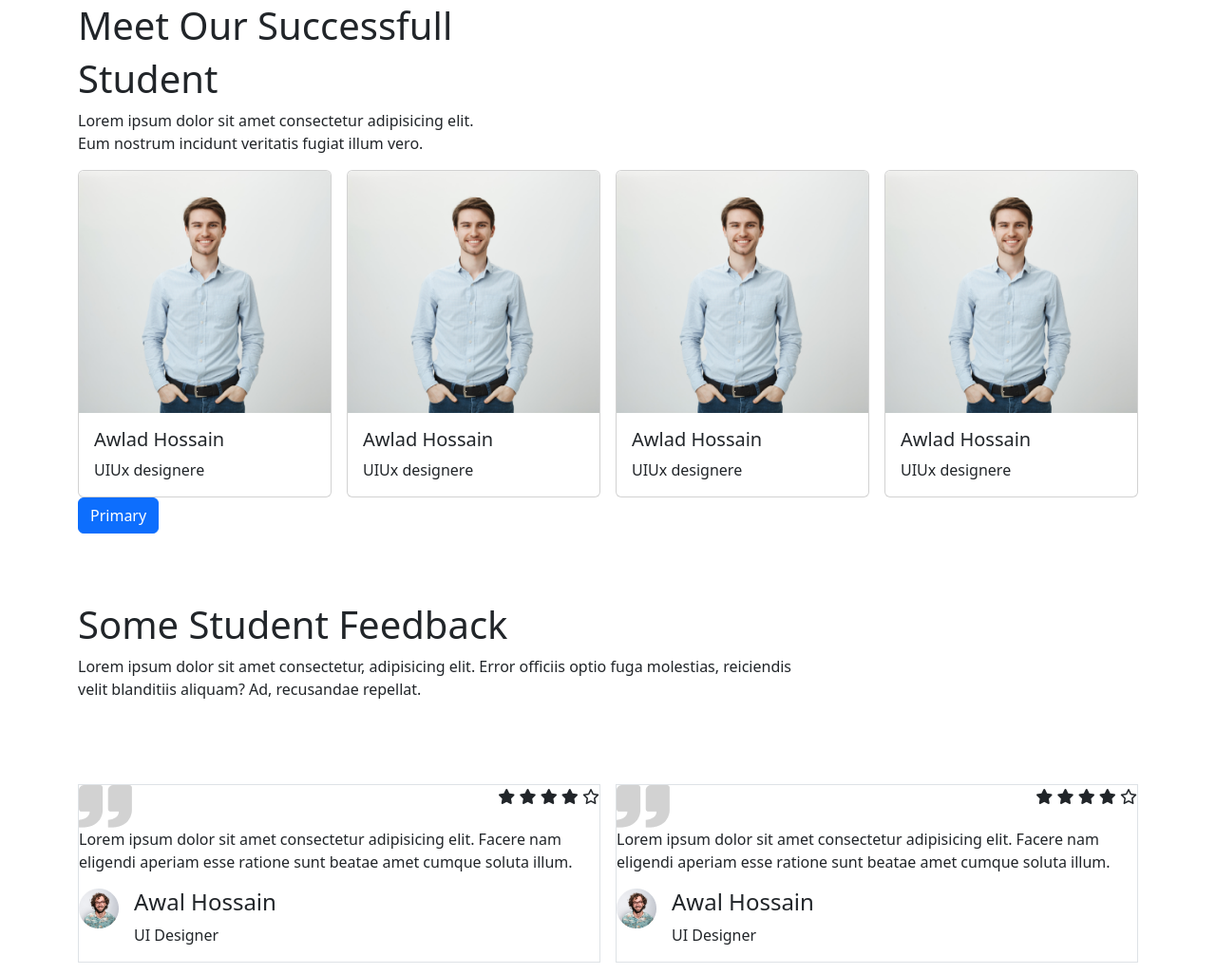
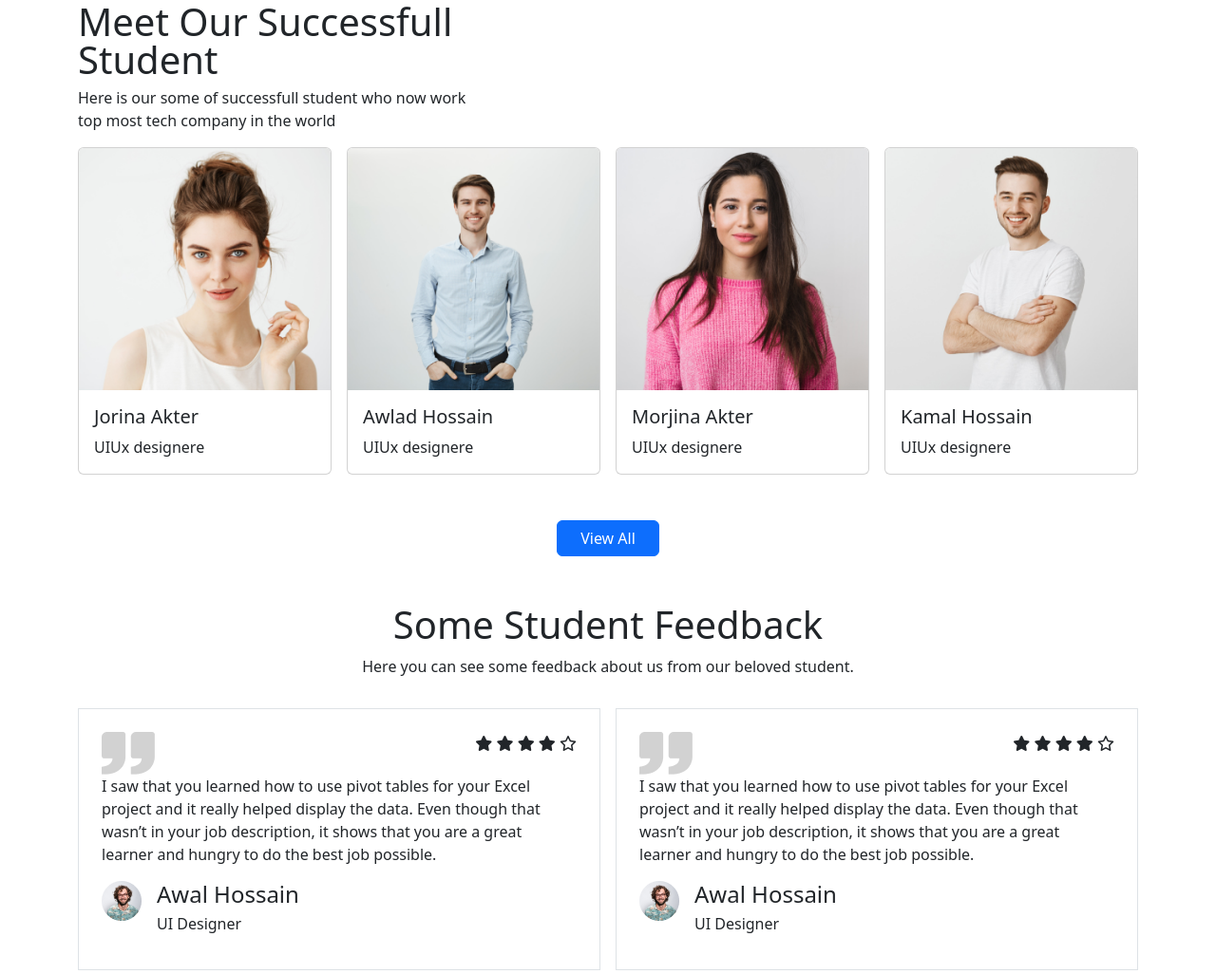
Before and after one commit to sayfulislam145/learning-center, a plain HTML site: page index.html in a window 1280 px wide. Shown: the part 2637-3663 px from the top of the page at 95% size. Drawn offline with nearby package versions, Linux system fonts and the light colour scheme.

Commit message:
feedback-section

```diff
--- a/index.html
+++ b/index.html
@@ -310,77 +310,61 @@
         </section>
         <!-- join section End -->
 
+        <!-- our student section start -->
+        <section class="container">
+            <div class="pb-5">
+                <div>
+                    <h1 class="lh-1">Meet Our Successfull <br>Student</h1>
+                    <p>Here is our some of successfull student who now work <br> top most tech company in the world</p>
+                </div>
+                <div class="d-flex gap-3 pb-5">
 
-    </main>
-
-
-
-
-
-
-
-    <section class="container">
-        <div>
-            <div>
-                <h1>Meet Our Successfull</h1>
-                <h1>Student</h1>
-                <p>Lorem ipsum dolor sit amet consectetur adipisicing elit. <br> Eum nostrum incidunt veritatis fugiat
-                    illum vero.</p>
+                    <div class="card">
+                        <img src="images/student/student-4.png" class="card-img-top" alt="...">
+                        <div class="card-body">
+                            <h5 class="card-title">Jorina Akter</h5>
+                            <p class="card-text">UIUx designere</p>
                         </div>
-            <div class="d-flex gap-3">
-
-                <div class="card" style="width: 18rem;">
+                    </div>
+                    <div class="card">
                         <img src="images/student/student-1.png" class="card-img-top" alt="...">
                         <div class="card-body">
                             <h5 class="card-title">Awlad Hossain</h5>
                             <p class="card-text">UIUx designere</p>
-
                         </div>
                     </div>
-                <div class="card" style="width: 18rem;">
-                    <img src="images/student/student-1.png" class="card-img-top" alt="...">
+                    <div class="card">
+                        <img src="images/student/student-2.png" class="card-img-top" alt="...">
                         <div class="card-body">
-                        <h5 class="card-title">Awlad Hossain</h5>
+                            <h5 class="card-title">Morjina Akter</h5>
                             <p class="card-text">UIUx designere</p>
-
                         </div>
                     </div>
-                <div class="card" style="width: 18rem;">
-                    <img src="images/student/student-1.png" class="card-img-top" alt="...">
+                    <div class="card">
+                        <img src="images/student/student-3.png" class="card-img-top" alt="...">
                         <div class="card-body">
-                        <h5 class="card-title">Awlad Hossain</h5>
+                            <h5 class="card-title">Kamal Hossain</h5>
                             <p class="card-text">UIUx designere</p>
-
                         </div>
                     </div>
-                <div class="card" style="width: 18rem;">
-                    <img src="images/student/student-1.png" class="card-img-top" alt="...">
-                    <div class="card-body">
-                        <h5 class="card-title">Awlad Hossain</h5>
-                        <p class="card-text">UIUx designere</p>
-
+                </div>
+                <div class="text-center">
+                    <button type="button" class="btn btn-primary px-4">View All</button>
                 </div>
             </div>
+        </section>
+        <!-- our student section end-->
 
-            </div>
+        <!-- feedback section start -->
+        <section class="container">
             <div>
-                <button type="button" class="btn btn-primary">Primary</button>
+                <div class="text-center pb-3">
+                    <h1>Some Student Feedback</h1>
+                    <p>Here you can see some feedback about us from our beloved student.</p>
                 </div>
 
-        </div>
-
-    </section>
-    <br><br><br>
-    <section class="container">
-        <div>
-            <div>
-                <h1>Some Student Feedback</h1>
-                <p>Lorem ipsum dolor sit amet consectetur, adipisicing elit. Error officiis optio fuga molestias,
-                    reiciendis <br> velit blanditiis aliquam? Ad, recusandae repellat.</p>
-            </div>
-            <br><br><br>
                 <div class="d-flex gap-3">
-                <div class="border">
+                    <div class="border p-4">
                         <div class="d-flex justify-content-between ">
                             <div>
                                 <img src="images/comma.png" alt="">
@@ -395,21 +379,22 @@
                         </div>
                         <div>
                             <div>
-                            <p>Lorem ipsum dolor sit amet consectetur adipisicing elit. Facere nam eligendi aperiam esse
-                                ratione sunt beatae amet cumque soluta illum.</p>
+                                <p>I saw that you learned how to use pivot tables for your Excel project and it really
+                                    helped display the data. Even though that wasn’t in your job description, it shows
+                                    that you are a great learner and hungry to do the best job possible.</p>
                             </div>
                             <div class="d-flex">
                                 <div class="me-3">
                                     <img src="images/student/student-5.png" alt="">
                                 </div>
-                            <div>
+                                <div class="lh-1">
                                     <h4>Awal Hossain</h4>
                                     <p>UI Designer</p>
                                 </div>
                             </div>
                         </div>
                     </div>
-                <div class="border">
+                    <div class="border p-4">
                         <div class="d-flex justify-content-between">
                             <div>
                                 <img src="images/comma.png" alt="">
@@ -424,14 +409,15 @@
                         </div>
                         <div>
                             <div>
-                            <p>Lorem ipsum dolor sit amet consectetur adipisicing elit. Facere nam eligendi aperiam esse
-                                ratione sunt beatae amet cumque soluta illum.</p>
+                                <p>I saw that you learned how to use pivot tables for your Excel project and it really
+                                    helped display the data. Even though that wasn’t in your job description, it shows
+                                    that you are a great learner and hungry to do the best job possible.</p>
                             </div>
                             <div class="d-flex">
                                 <div class="me-3">
                                     <img src="images/student/student-5.png" alt="">
                                 </div>
-                            <div>
+                                <div class="lh-1">
                                     <h4>Awal Hossain</h4>
                                     <p>UI Designer</p>
                                 </div>
@@ -441,6 +427,18 @@
                 </div>
             </div>
         </section>
+    </main>
+    <!-- feedback section end -->
+
+
+
+
+
+
+
+
+
+
     <br><br><br><br><br>
     <section class="container">
         <div class="w-75 m-auto">
```
Lines whose indentation alone changed are shown as unchanged.
